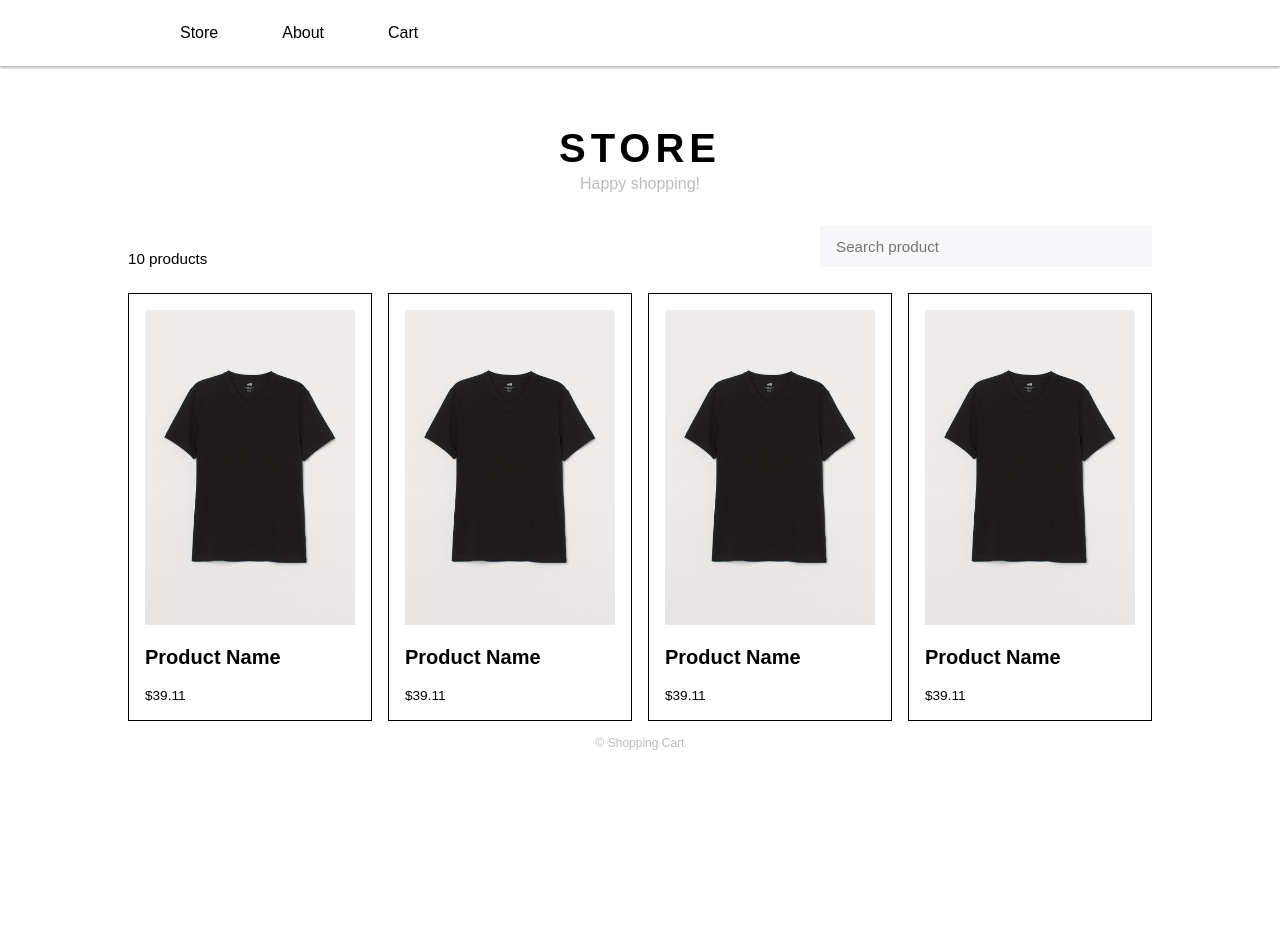
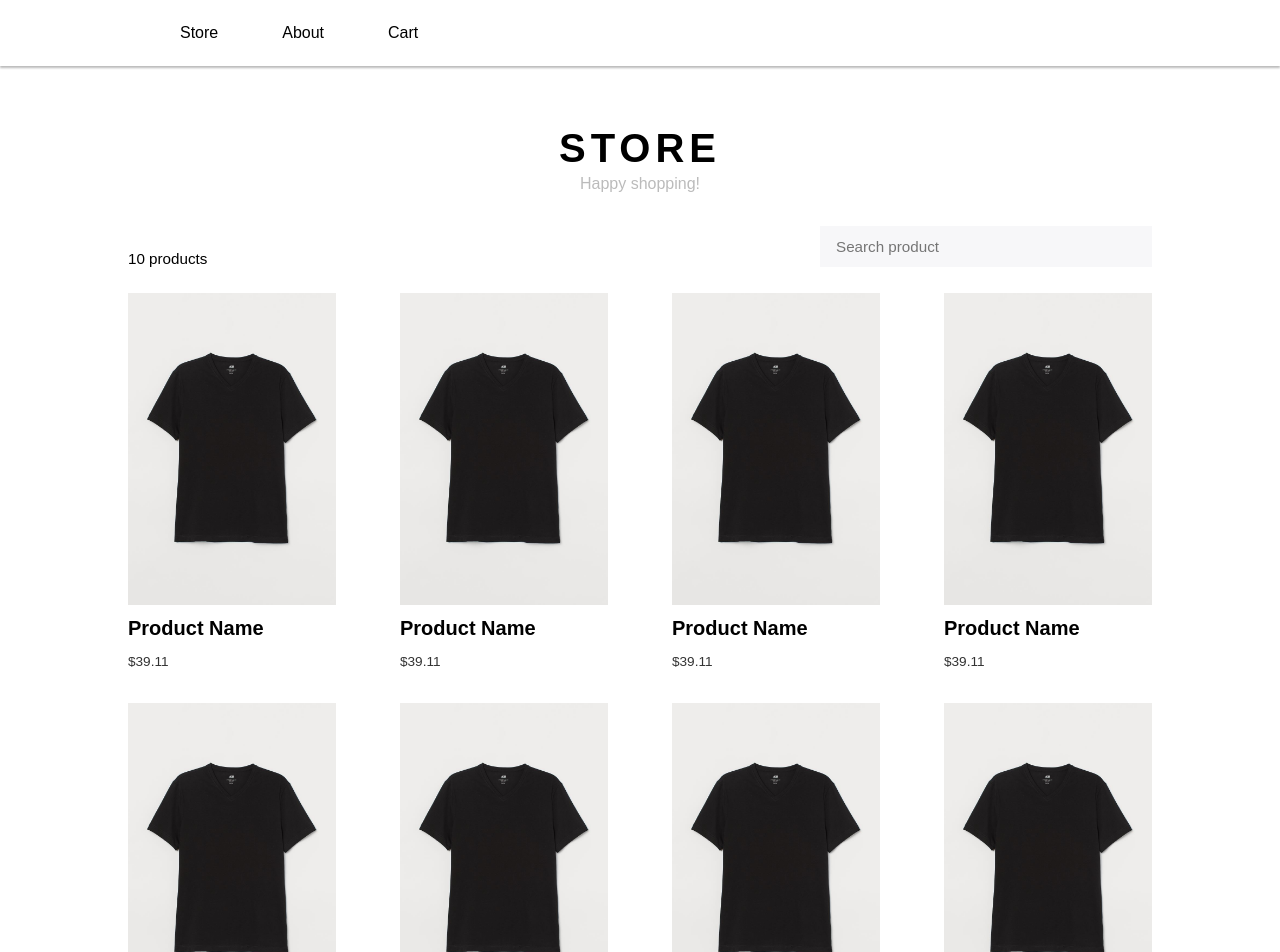
Before and after one commit to KSzostko/shopping-cart, a React (Create React App) app: page / in a window 1280 px wide. Shown: the top 952 px of the page. Before the commit the page ends 800 px from the top, so only its background shows below. Built offline with nearby package versions, Linux system fonts and the light colour scheme.

Commit message:
improved styles of the ProductsList and Item slightly

```diff
--- a/src/components/ProductItem.js
+++ b/src/components/ProductItem.js
@@ -1,11 +1,6 @@
 import React from 'react';
 import styled from 'styled-components';
 import photo from '../img/hmgoepprod.jpg';
-
-const StyledWrapper = styled.div`
-    border: 1px solid #000;
-    padding: 1rem;
-`;
 
 const StyledImage = styled.img`
     width: 100%;
@@ -13,21 +8,23 @@ const StyledImage = styled.img`
 
 const StyledName = styled.h2`
     font-size: 1.25rem;
+    margin: .5rem 0 .75rem;
 `;
 
 const StyledPrice = styled.span`
+    color: #333;
     font-size: .85rem;
 `;
 
 function ProductItem() {
     return (
-        <StyledWrapper>
+        <div>
             <StyledImage src={photo} alt="t-shirt"/>
             <div>
                 <StyledName>Product Name</StyledName>
                 <StyledPrice>$39.11</StyledPrice>
             </div>
-        </StyledWrapper>
+        </div>
     );
 }
 
--- a/src/components/ProductsList.js
+++ b/src/components/ProductsList.js
@@ -11,8 +11,8 @@ const StyledList = styled.ul`
     list-style: none;
     padding-left: 0;
     display: grid;
-    grid-template-columns: repeat(auto-fit, minmax(100px, 1fr));
-    gap: 1rem;
+    grid-template-columns: repeat(auto-fit, minmax(200px, 1fr));
+    gap: 2rem 4rem;
 `;
 
 function ProductsList() {
@@ -23,6 +23,10 @@ function ProductsList() {
                 <ProductItem />
                 <ProductItem />
                 <ProductItem />
+                <ProductItem />
+                <ProductItem />
+                <ProductItem />
+                <ProductItem />
             </StyledList>
         </StyledSection>
     );
```
